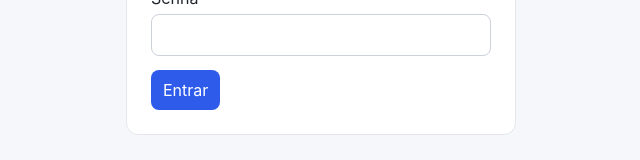
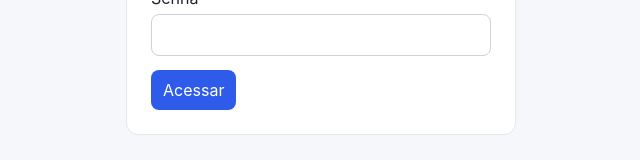
Before and after one commit to analaurabos/start-students-oficial, an Angular app in the folder frontend/: page /login in a window 1280 px wide. Shown: the part 314-474 px from the top of the page, without its empty margins (319-959 px from the left). Built offline with nearby package versions, Linux system fonts and the light colour scheme.

Commit message:
feat: ajusta estados de login e sessao

```diff
--- a/frontend/src/app/pages/login/login.component.ts
+++ b/frontend/src/app/pages/login/login.component.ts
@@ -1,12 +1,9 @@
 import {Component} from '@angular/core';import {CommonModule} from '@angular/common';import {FormsModule} from '@angular/forms';import {Router} from '@angular/router';import {AuthService} from '../../core/auth/auth.service';
 // tela de login do sistema
-@Component({selector:'app-login',standalone:true,imports:[CommonModule,FormsModule],template:`<main class="login"><section class="card"><h1>Start Students</h1><p>Entre para acessar a gestão de alunos.</p><form (ngSubmit)="entrar()"><label>Usuário<input name="usuario" [(ngModel)]="usuario" minlength="8" required></label><label>Senha<input name="senha" [(ngModel)]="senha" type="password" required></label><p class="erro" *ngIf="erro">{{erro}}</p><button [disabled]="carregando">{{carregando?'Entrando...':'Entrar'}}</button></form></section></main>`})
+@Component({selector:'app-login',standalone:true,imports:[CommonModule,FormsModule],template:`<main class="login"><section class="card"><h1>Start Students</h1><p>Entre para acessar a gestão de alunos.</p><form #f="ngForm" (ngSubmit)="entrar()"><label>Usuário<input name="usuario" [(ngModel)]="usuario" pattern="[A-Za-z0-9]{8,}" required></label><label>Senha<input name="senha" [(ngModel)]="senha" type="password" pattern="(?=.*[A-Za-z])(?=.*[0-9]).{8,20}" required></label><p class="erro" *ngIf="erro" aria-live="polite">{{erro}}</p><button [disabled]="f.invalid||carregando">{{carregando?'Entrando...':'Acessar'}}</button></form></section></main>`})
 export class LoginComponent{
  usuario='';senha='';erro='';carregando=false;
  constructor(private auth:AuthService,private router:Router){}
- entrar(){
-  this.erro='';this.carregando=true;
-  // chama o backend e so entra se as credenciais estiverem certas
-  this.auth.login(this.usuario,this.senha).subscribe({next:()=>this.router.navigate(['/alunos']),error:e=>{this.erro=e.error?.mensagem||'Não foi possível entrar.';this.carregando=false}})
- }
+ entrar(){this.erro='';this.carregando=true;// chama o backend e so entra se estiver certo
+ this.auth.login(this.usuario,this.senha).subscribe({next:()=>this.router.navigate(['/alunos']),error:e=>{this.erro=e.error?.mensagem||'Não foi possível entrar.';this.carregando=false}})}
 }
```
